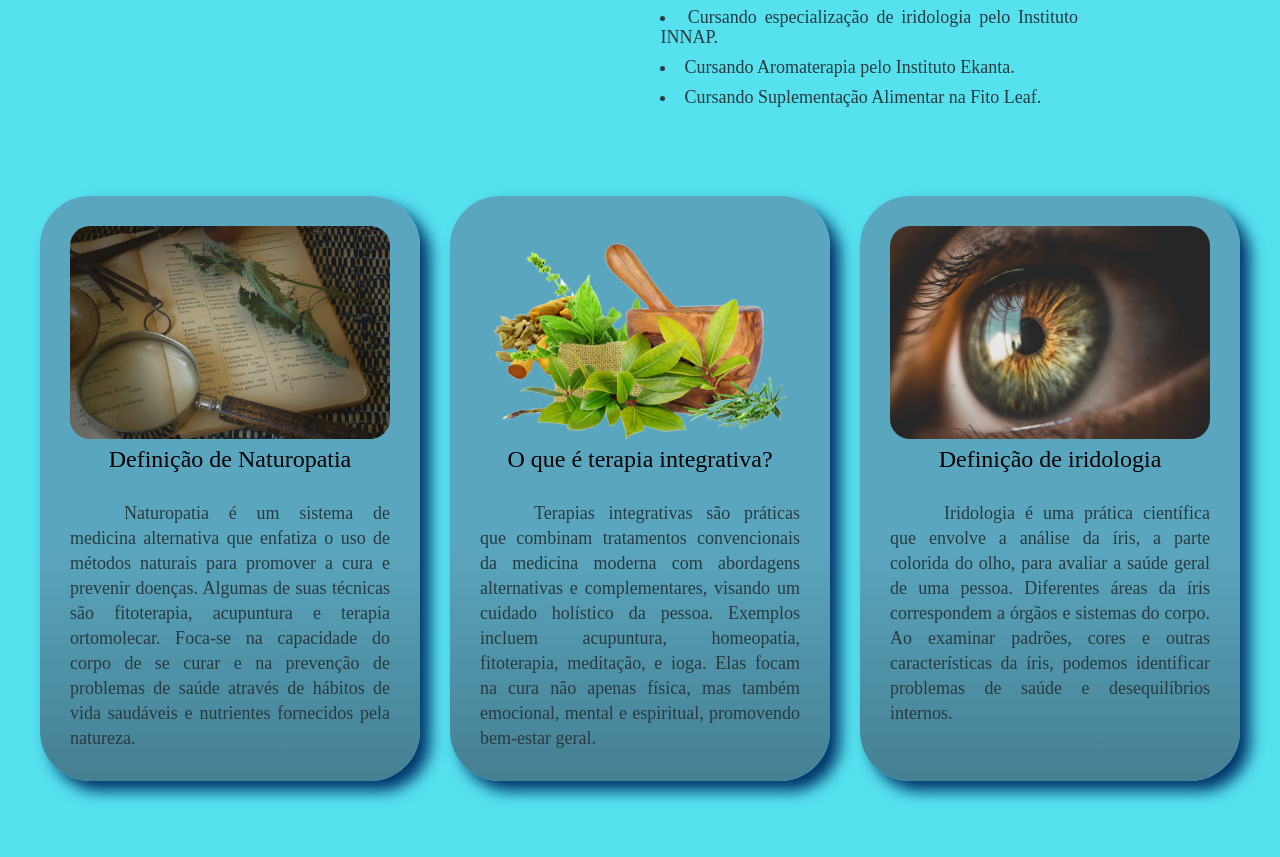
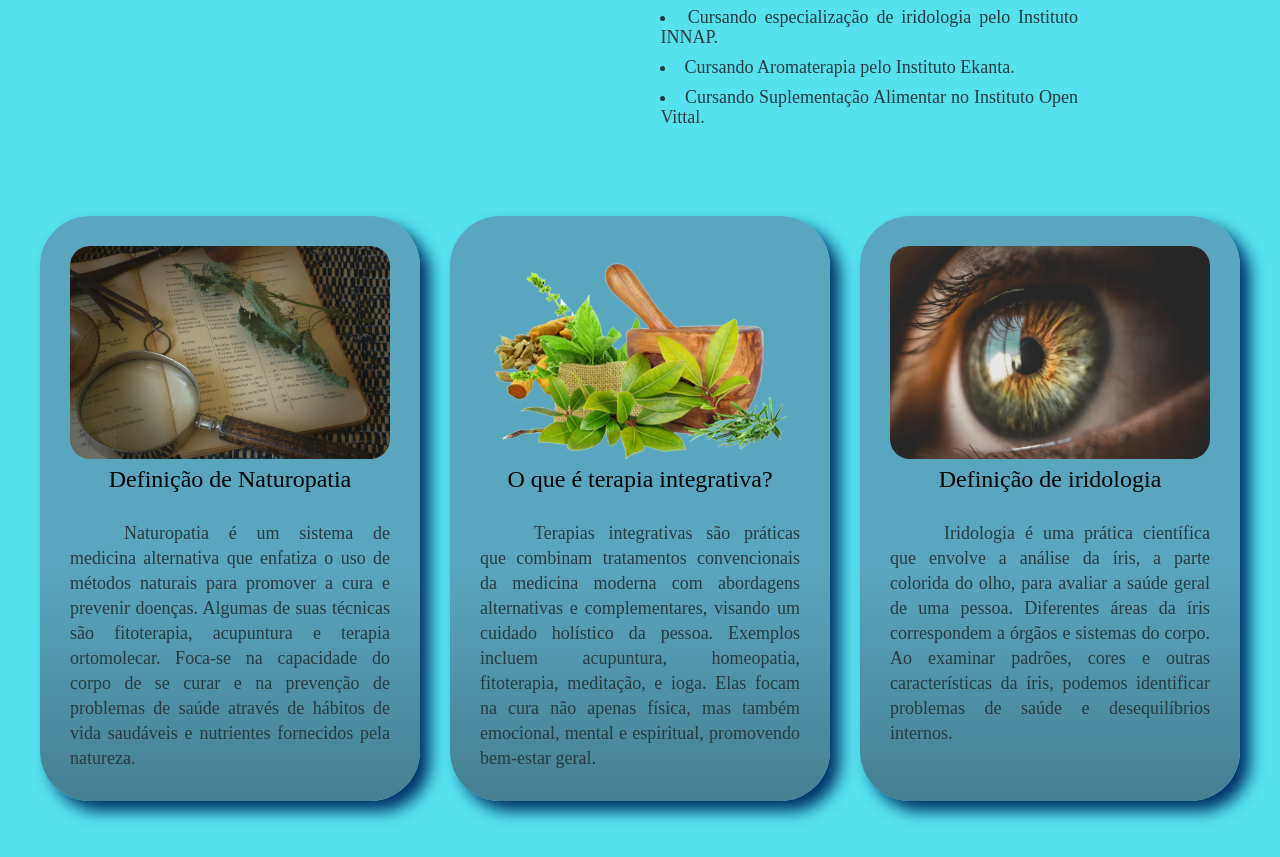
Before and after one commit to brunakeyt/Terapeuta-Irani, a plain HTML site: page index.html in a window 1280 px wide. Shown: the part 855-1712 px from the top of the page. Drawn offline with nearby package versions, Linux system fonts and the light colour scheme.

Commit message:
atualização sobre mim

```diff
--- a/index.html
+++ b/index.html
@@ -50,7 +50,7 @@
                             Cursando Aromaterapia pelo Instituto Ekanta.
                         </li>
                         <li>
-                            Cursando Suplementação Alimentar na Fito Leaf.
+                            Cursando Suplementação Alimentar no Instituto Open Vittal.
                         </li>
                     </div>
                 </div>
```
